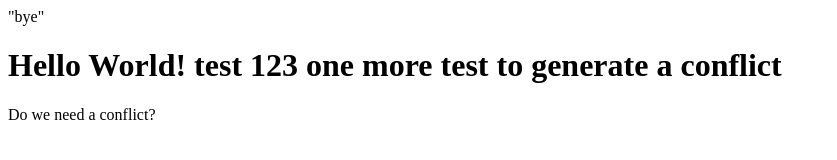
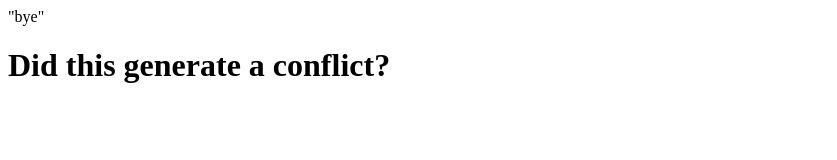
Before and after one commit to williamavasquez/project1, a plain HTML site: page index.html in a window 1280 px wide. Shown: the whole page, without its empty margins (0-837 px from the left). Drawn offline with Linux system fonts and the light colour scheme.

Commit message:
updated master for conflict"

```diff
--- a/index.html
+++ b/index.html
@@ -4,10 +4,9 @@
   <head>
     <meta charset="UTF-8" />
     <meta name="viewport" content="width=device-width, initial-scale=1.0" />
-    <title>Working with Will</title>
+    <title>Working with AKO Team!</title>
   </head>
   <body>
-    <h1>Hello World! test 123 one more test to generate a conflict</h1>
-    <p>Do we need a conflict?</p>
+    <h1>Did this generate a conflict?</h1>
   </body>
 </html>
```
